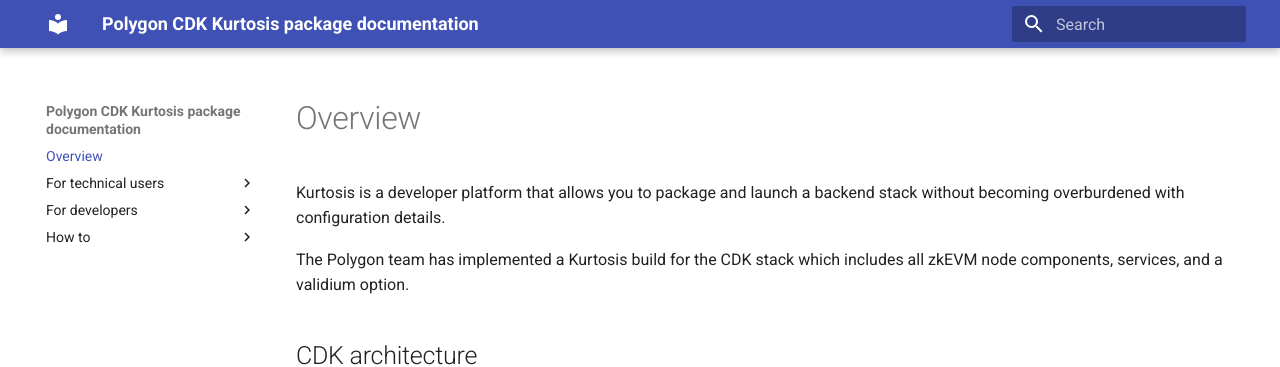
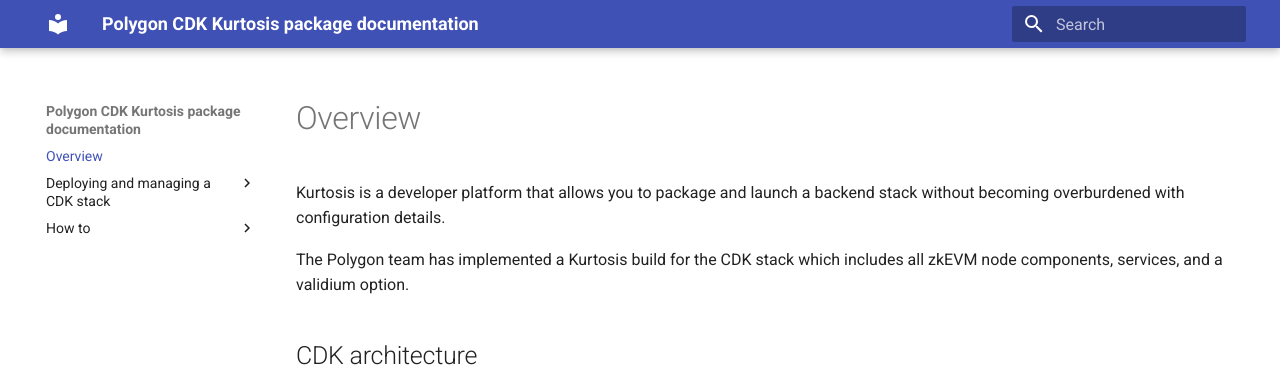
Before and after one commit to 0xPolygon/kurtosis-cdk, an MkDocs documentation site: the page built from docs/index.md, in a window 1280 px wide. Shown: the top 367 px of the page. Built offline with MkDocs 1.6.1 and Material for MkDocs 9.7.7, drawn with Linux system fonts in a browser that asks for light colours.

Commit message:
a few language clarifications

```diff
--- a/mkdocs.yml
+++ b/mkdocs.yml
@@ -24,17 +24,16 @@ theme:
 
 nav:
   - Overview: index.md
-  - For technical users:
+  - Deploying and managing a CDK stack:
     - Deploy the CDK stack: quickstart/deploy-stack.md
     - Set up a permissionless node: quickstart/set-up-node.md
     - Observability: quickstart/observability.md
-  - For developers:
     - Breakdown the deployment: quickstart/breakdown-deployment.md
     - zkEVM contracts caching: quickstart/zkevm-cache-contracts.md
   - How to:
     - Migrate:
       - Fork id 7 to 9: how-to/migrate/forkid-7-to-9.md
-    - Use a native token: how-to/use-native-token.md
+    - Using and bridging tokens: how-to/use-native-token.md
     - Integrate a DAC: how-to/integrate-da.md
     - Manage allowlists with policies: how-to/manage-policies.md
     - Quickly test a running stack: how-to/quick-test-stack.md
```
